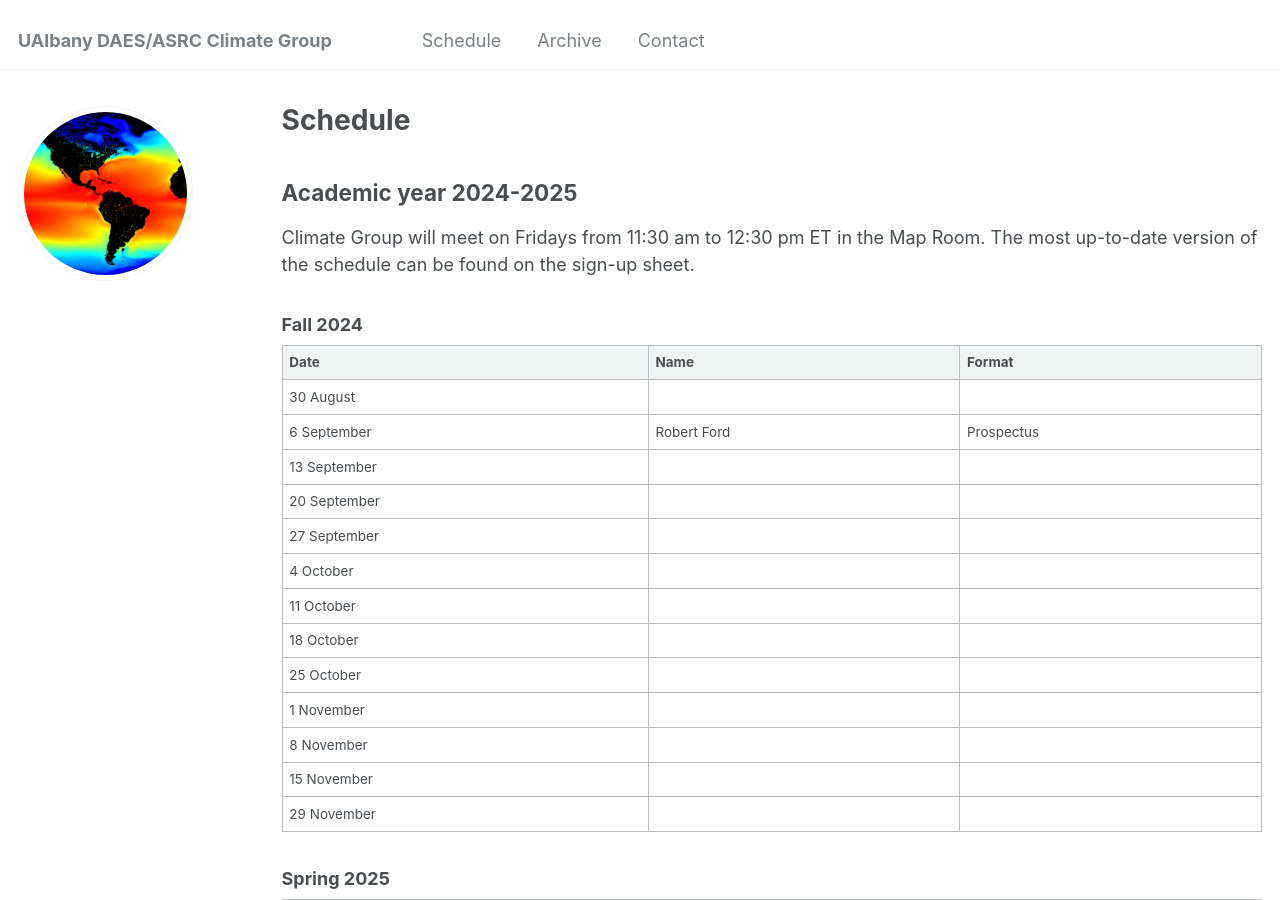
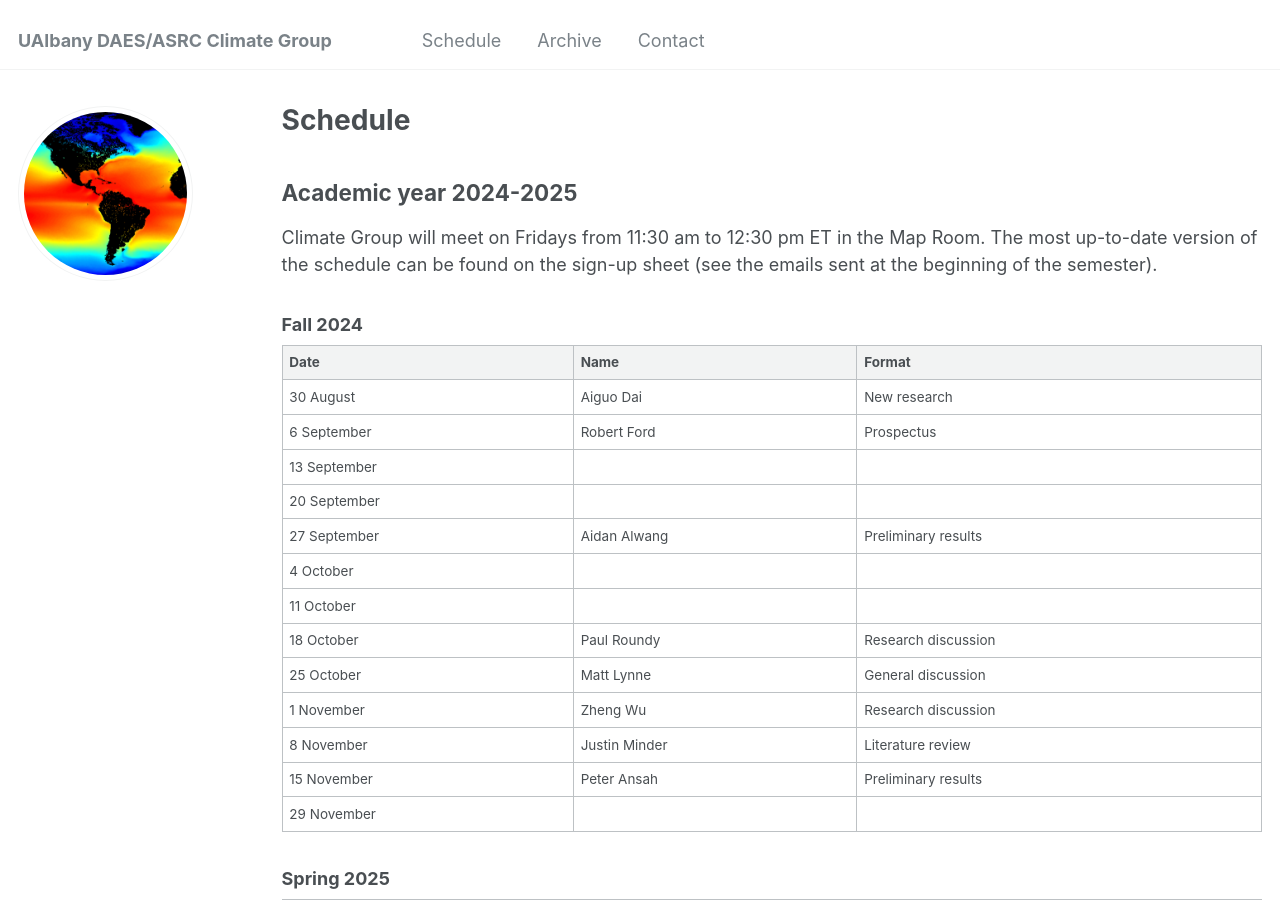
Before and after one commit to UAlbanyClimateGroup/ualbanyclimategroup.github.io, a Jekyll site: the page built from _pages/schedule.md, in a window 1280 px wide and 900 px high. Built offline with Jekyll 4.4.1, drawn with Linux system fonts in a browser that asks for light colours.

Commit message:
Update schedule

```diff
--- a/_pages/schedule.md
+++ b/_pages/schedule.md
@@ -8,24 +8,24 @@ author_profile: true
 ## Academic year 2024-2025
 
 Climate Group will meet on Fridays from 11:30 am to 12:30 pm ET in the Map Room.
-The most up-to-date version of the schedule can be found on the sign-up sheet.
+The most up-to-date version of the schedule can be found on the sign-up sheet (see the emails sent at the beginning of the semester).
 
 ### Fall 2024
 
 | Date | Name | Format |
 | ------------- | ------------- | ------------ |
-| 30 August |  |  |
+| 30 August | Aiguo Dai | New research |
 | 6 September | Robert Ford | Prospectus |
 | 13 September |  |  |
 | 20 September |  |  |
-| 27 September |  |  |
+| 27 September | Aidan Alwang | Preliminary results |
 | 4 October |  |  |
 | 11 October |  |  |
-| 18 October |  |  |
-| 25 October |  |  |
-| 1 November |  |  |
-| 8 November |  |  |
-| 15 November |  |  |
+| 18 October | Paul Roundy | Research discussion |
+| 25 October | Matt Lynne | General discussion |
+| 1 November | Zheng Wu | Research discussion |
+| 8 November | Justin Minder | Literature review |
+| 15 November | Peter Ansah | Preliminary results |
 | 29 November |  |  |
 
 ### Spring 2025
```
